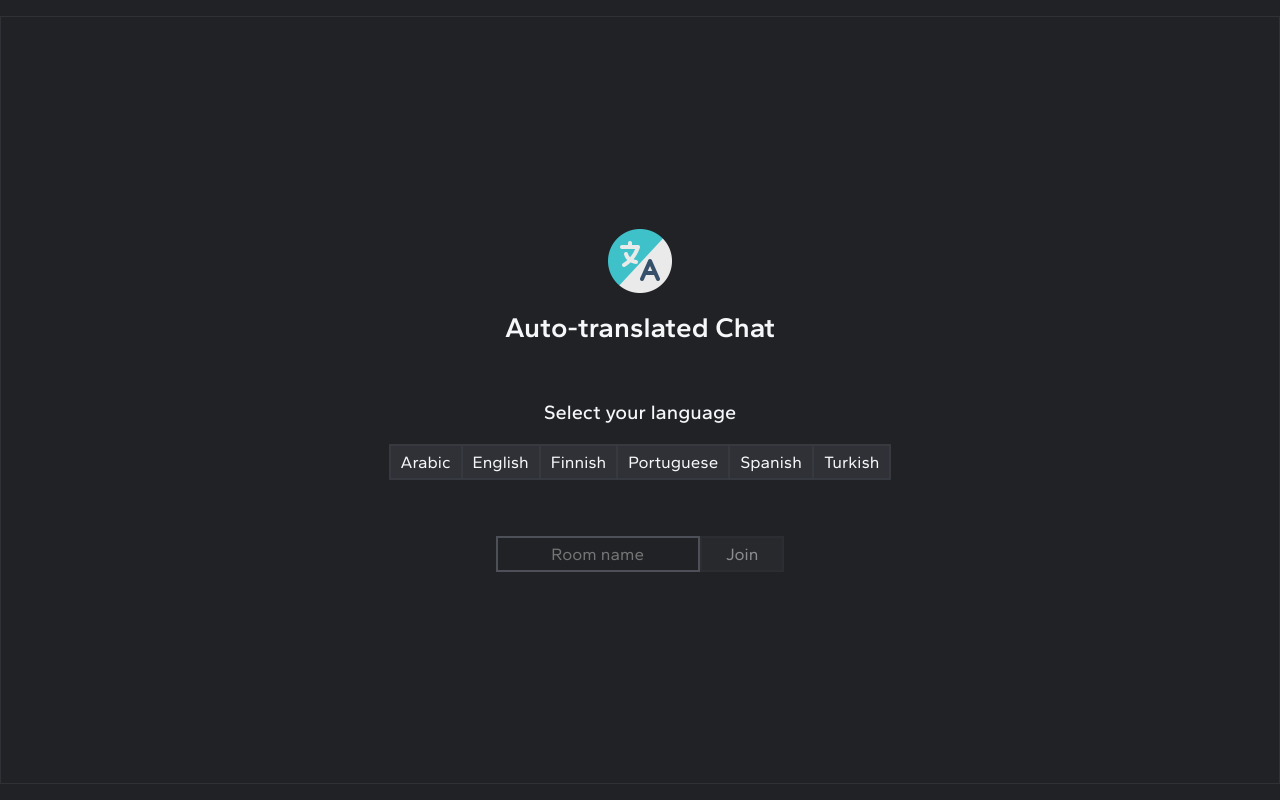
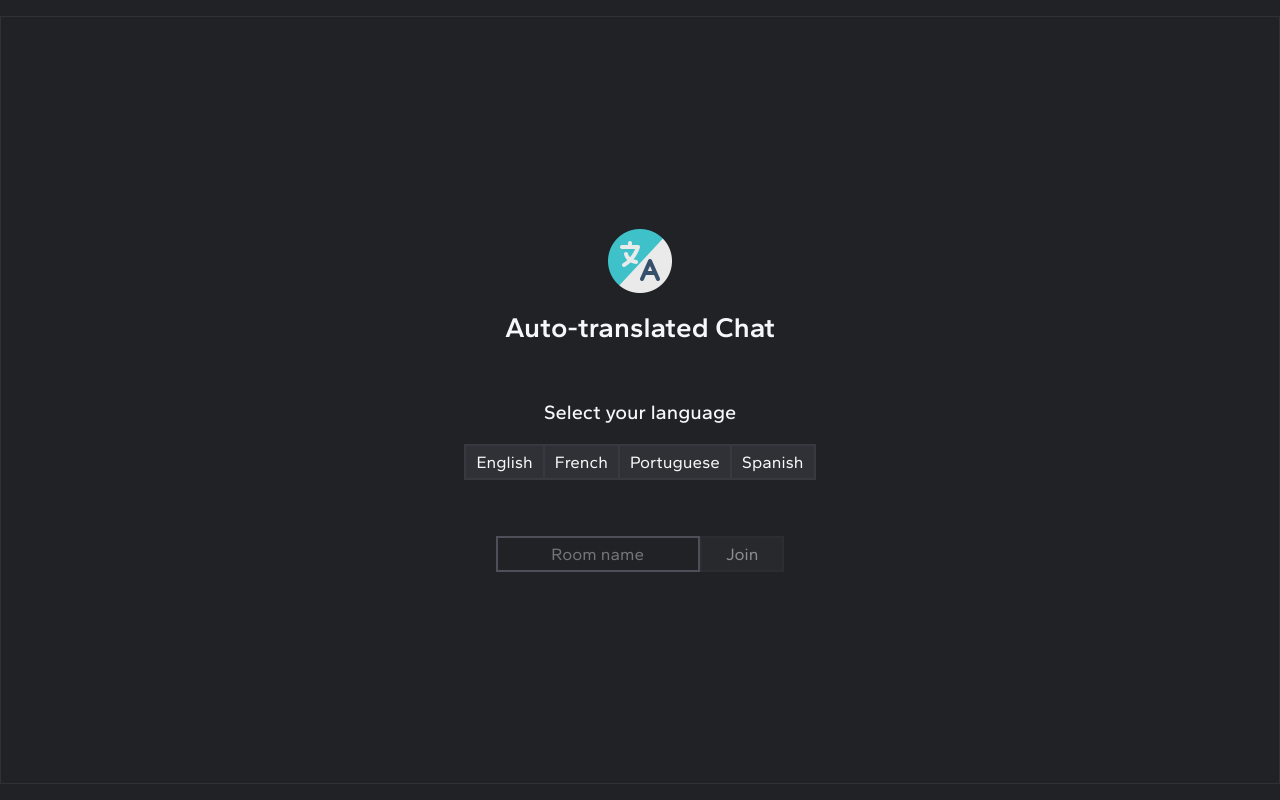
Before and after one commit to kelio-mv/auto-translated-chat, a React (Vite) app: page / in a window 1280 px wide. Built offline with nearby package versions, Linux system fonts and the light colour scheme.

Commit message:
Removed 2 langs, adding french

```diff
--- a/src/components/Home.jsx
+++ b/src/components/Home.jsx
@@ -12,12 +12,10 @@ export default class Home extends React.Component {
     };
     // Define languages
     this.languages = [
-      { name: "Arabic", id: "ar" },
       { name: "English", id: "en" },
-      { name: "Finnish", id: "fi" },
+      { name: "French", id: "fr" },
       { name: "Portuguese", id: "pt" },
       { name: "Spanish", id: "es" },
-      { name: "Turkish", id: "tr" },
     ];
     // Setup network
     this.network = props.network;
```
